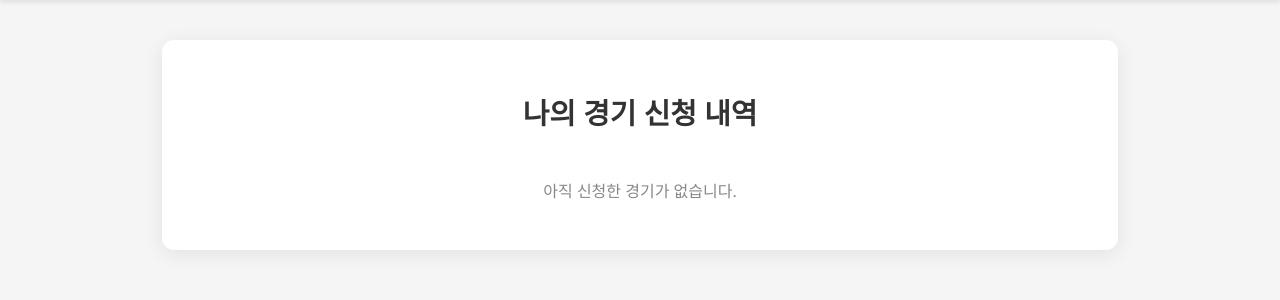
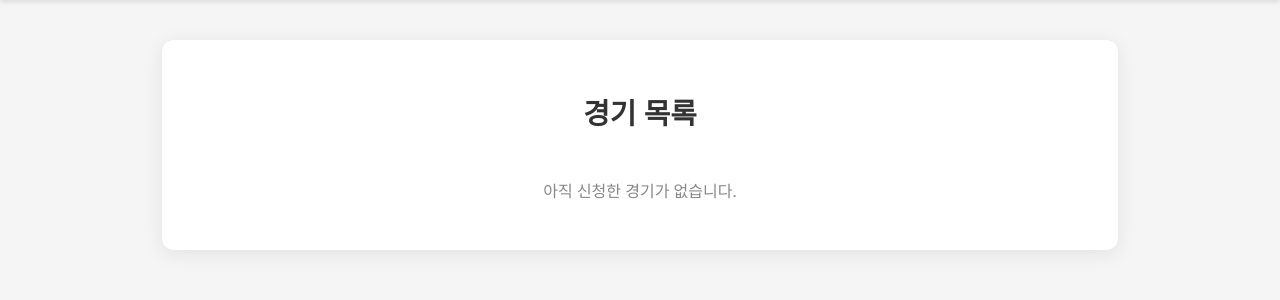
Before and after one commit to jsy1102jsy/test, a Flask app: template api/templates/matchlist.html in a window 1280 px wide. Shown: the part 85-385 px from the top of the page. Run offline with Flask 3, Linux system fonts and the light colour scheme; the template is opened without the code that fills it, so the values that code supplies are empty; parts of the project's set-up code (start-up, migrations or seed data) failed here and were passed over.

Commit message:
Update matchlist.html

```diff
--- a/api/templates/matchlist.html
+++ b/api/templates/matchlist.html
@@ -55,7 +55,7 @@
 <body>
   <div id="header"></div>
   <div class="container">
-    <h1>나의 경기 신청 내역</h1>
+    <h1>경기 목록</h1>
     <div class="match-list">
       {% if matches %}
         {% for match in matches %}
```
